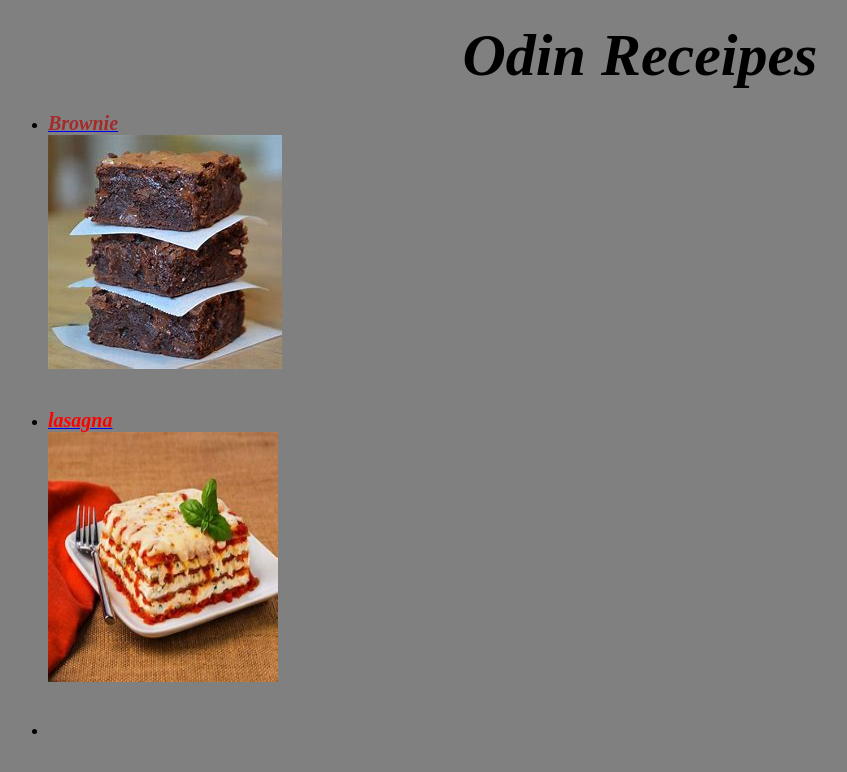
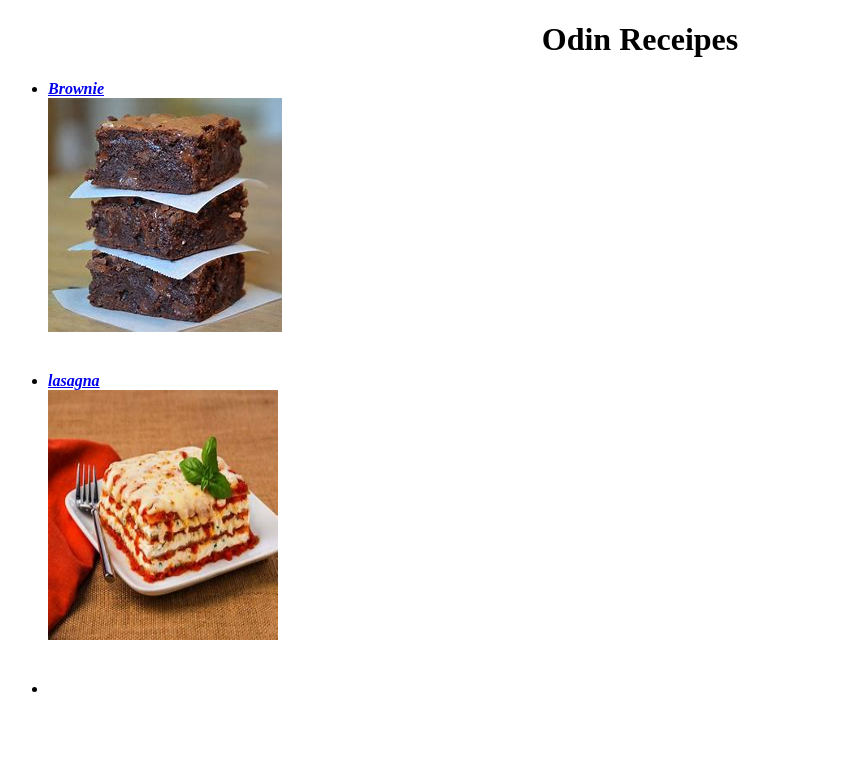
Before and after one commit to AbuzerZulkifly/odin-recipes, a plain HTML site: page index.html in a window 1280 px wide. Shown: the whole page, without its empty margins (0-847 px from the left). Drawn offline with Linux system fonts and the light colour scheme.

Commit message:
Removing certain codes done for testing purpose

```diff
--- a/index.html
+++ b/index.html
@@ -1,12 +1,12 @@
 <!DOCTYPE html>
 <html lang="en">
 <title> Odin Receipes </title>
-<body style="background-color: gray;">
-    <h1> <center  style="font-size: 60px; font-style: italic; "  >Odin Receipes</center>  </h1>
+<body>
+    <h1> <center >Odin Receipes</center>  </h1>
     <ul>
-       <li> <a href="recipes/brownie/brownie.html" target="_blank"> <Strong><em style="color: brown; font-size: 20px;">Brownie </em></Strong> </a> <br> <img src="recipes/brownie/OIP.jpg" alt=""> </li>
+       <li> <a href="recipes/brownie/brownie.html" target="_blank"> <Strong><em>Brownie </em></Strong> </a> <br> <img src="recipes/brownie/OIP.jpg" alt=""> </li>
        <br> <br>
-       <li><a href="recipes/lasagna/lasagna.html" target="_blank"><strong><em style="color: red; font-size: 20px;" >lasagna</em></strong></a> <br><img src="recipes/lasagna/OIP (1).jpg" height="250" width="230" alt=""> </li>
+       <li><a href="recipes/lasagna/lasagna.html" target="_blank"><strong><em>lasagna</em></strong></a> <br><img src="recipes/lasagna/OIP (1).jpg" height="250" width="230" alt=""> </li>
        <br><br>
        <li></li>
     </ul>
```
Also changed, not shown: recipes/brownie/brownie.html (+3 -3 lines), recipes/lasagna/lasagna.html (+3 -3 lines).
